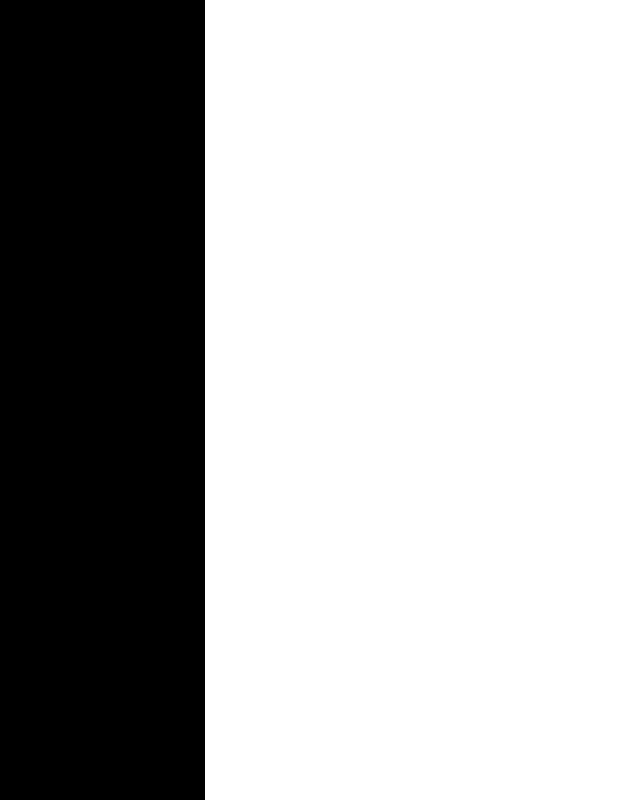
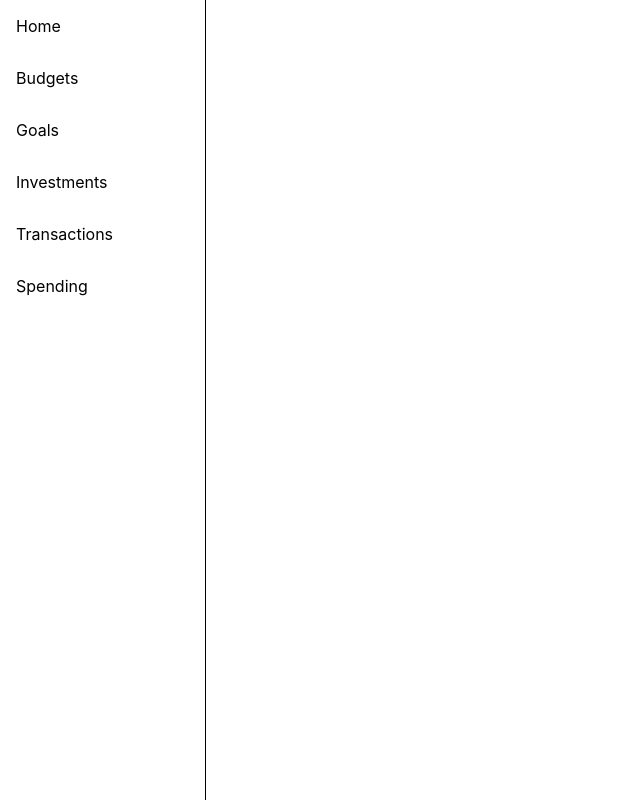
Before and after one commit to joshuaobare/financial-management, a PHP site: page /home.php in a window 1280 px wide. Shown: the whole page, without its empty margins (0-640 px from the left). Run offline with PHP 8.4, Linux system fonts and the light colour scheme.

Commit message:
Add styling to home sidebar nav

```diff
--- a/public/home.php
+++ b/public/home.php
@@ -11,13 +11,13 @@
     <div class="home">
         <main class="home-main">
             <nav class="home-nav">
-                <div>
-                    <div>Home</div>
-                    <div>Budgets</div>
-                    <div>Goals</div>
-                    <div>Investments</div>
-                    <div>Transactions</div>
-                    <div>Spending</div>
+                <div class="home-nav-items-cont">
+                    <div class="home-nav-item">Home</div>
+                    <div class="home-nav-item">Budgets</div>
+                    <div class="home-nav-item">Goals</div>
+                    <div class="home-nav-item">Investments</div>
+                    <div class="home-nav-item">Transactions</div>
+                    <div class="home-nav-item">Spending</div>
                 </div>
             </nav>
             <div></div>
--- a/styles/home.css
+++ b/styles/home.css
@@ -7,8 +7,14 @@
   height: 100%;
   width: 100%;
 }
-
 .home-nav {
   width: 16vw;
-  background-color: black;
+  border-right: 1px solid black;
 }
+.home-nav-items-cont {
+  width: 100%;
+}
+
+.home-nav-item {
+  padding: 1rem;
+}
```
